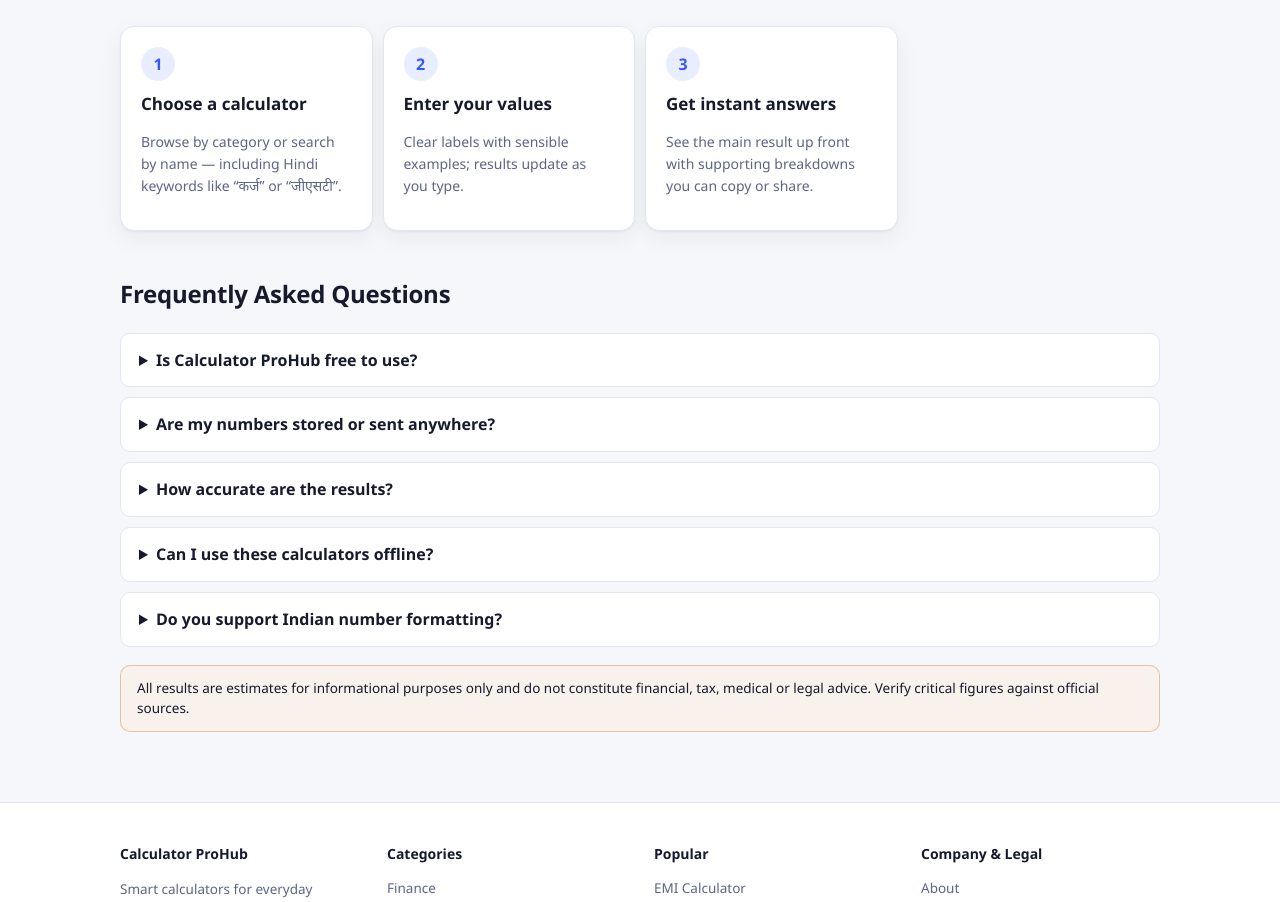
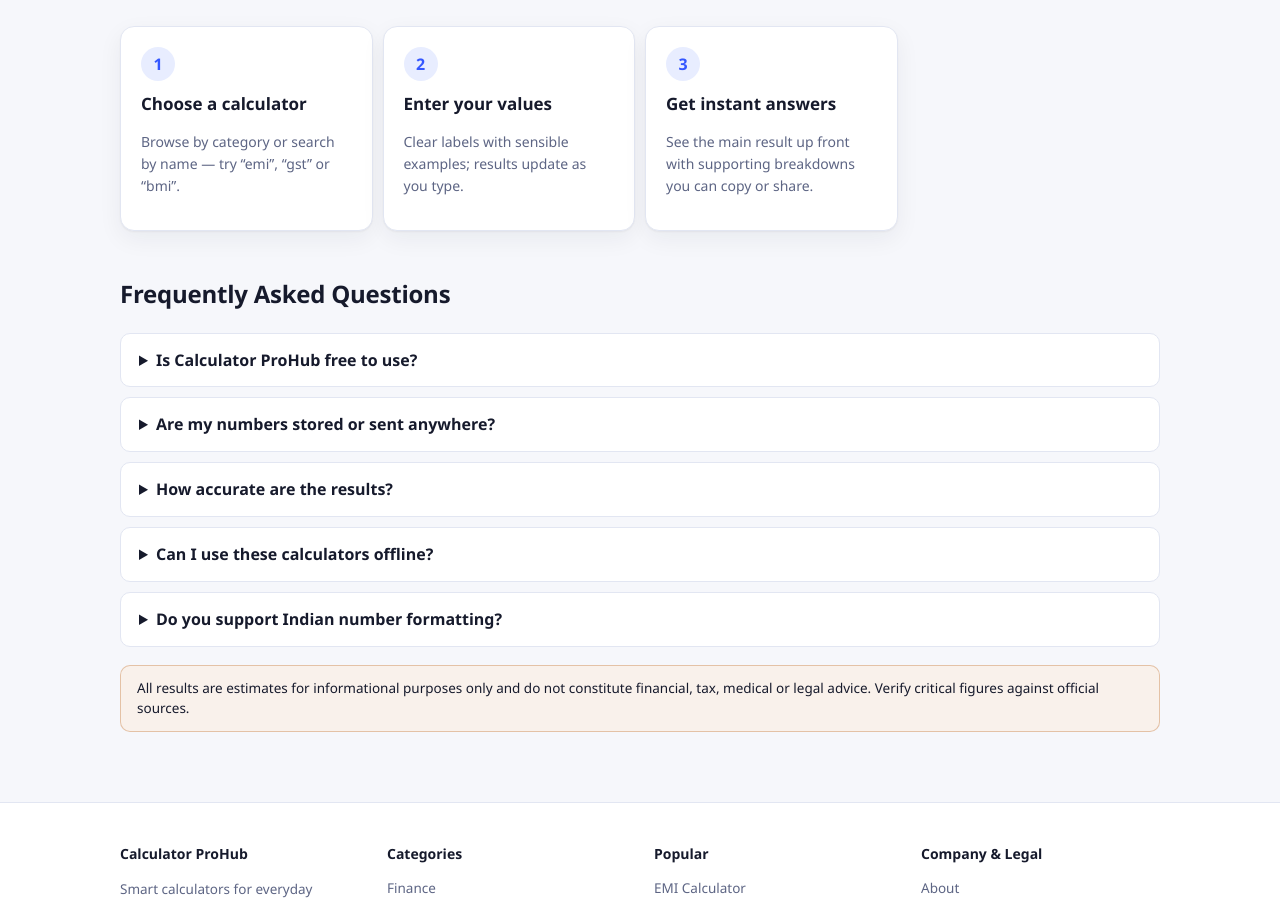
Before and after one commit to someshpal85/calculator_hub, a Next.js app: page / in a window 1280 px wide. Shown: the part 3385-4287 px from the top of the page. Built offline with nearby package versions, Linux system fonts and the light colour scheme; no server answers.

Commit message:
Homepage Hindi to English

```diff
--- a/app/page.tsx
+++ b/app/page.tsx
@@ -21,7 +21,7 @@
 ];
 
 const STEPS = [
-  ["Choose a calculator", "Browse by category or search by name — including Hindi keywords like “कर्ज” or “जीएसटी”."],
+  ["Choose a calculator", "Browse by category or search by name — try “emi”, “gst” or “bmi”."],
   ["Enter your values", "Clear labels with sensible examples; results update as you type."],
   ["Get instant answers", "See the main result up front with supporting breakdowns you can copy or share."],
 ];
```
